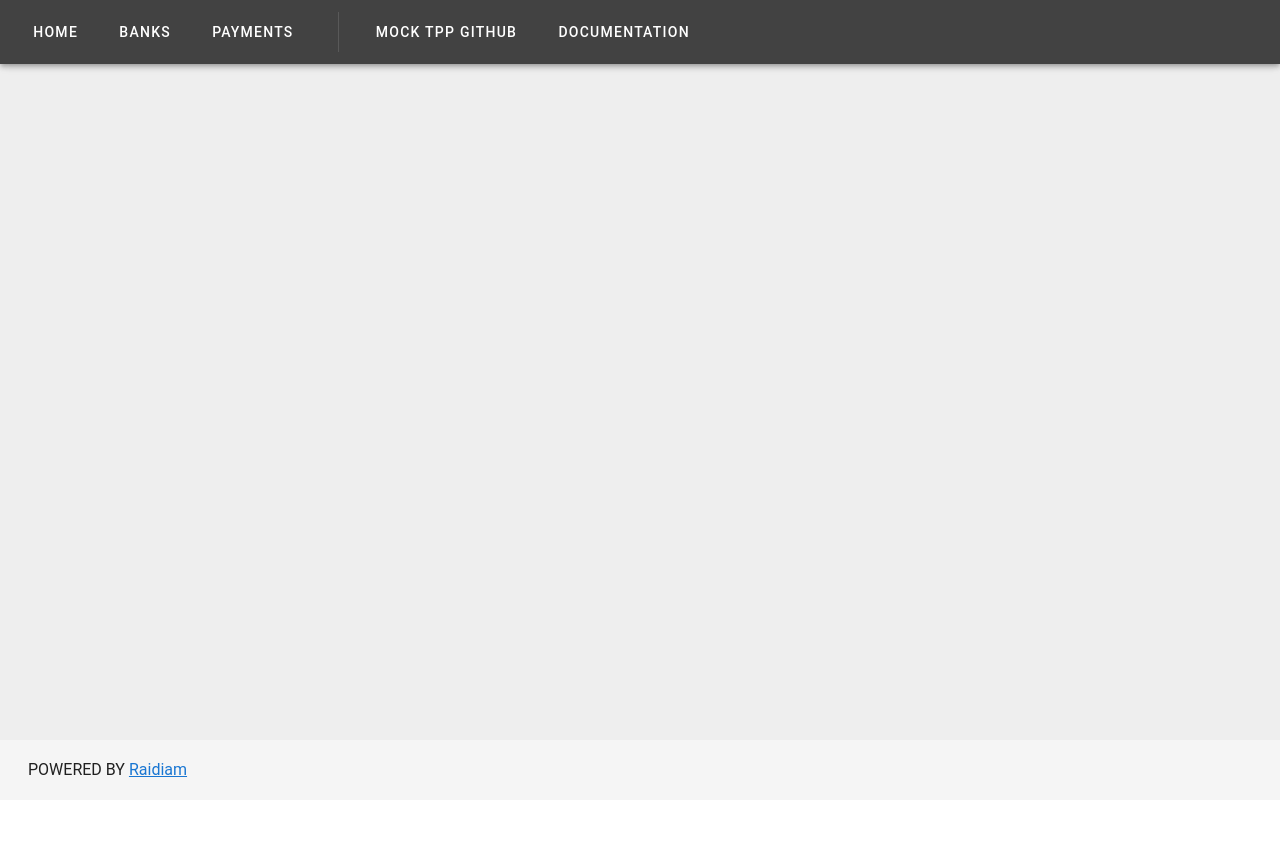
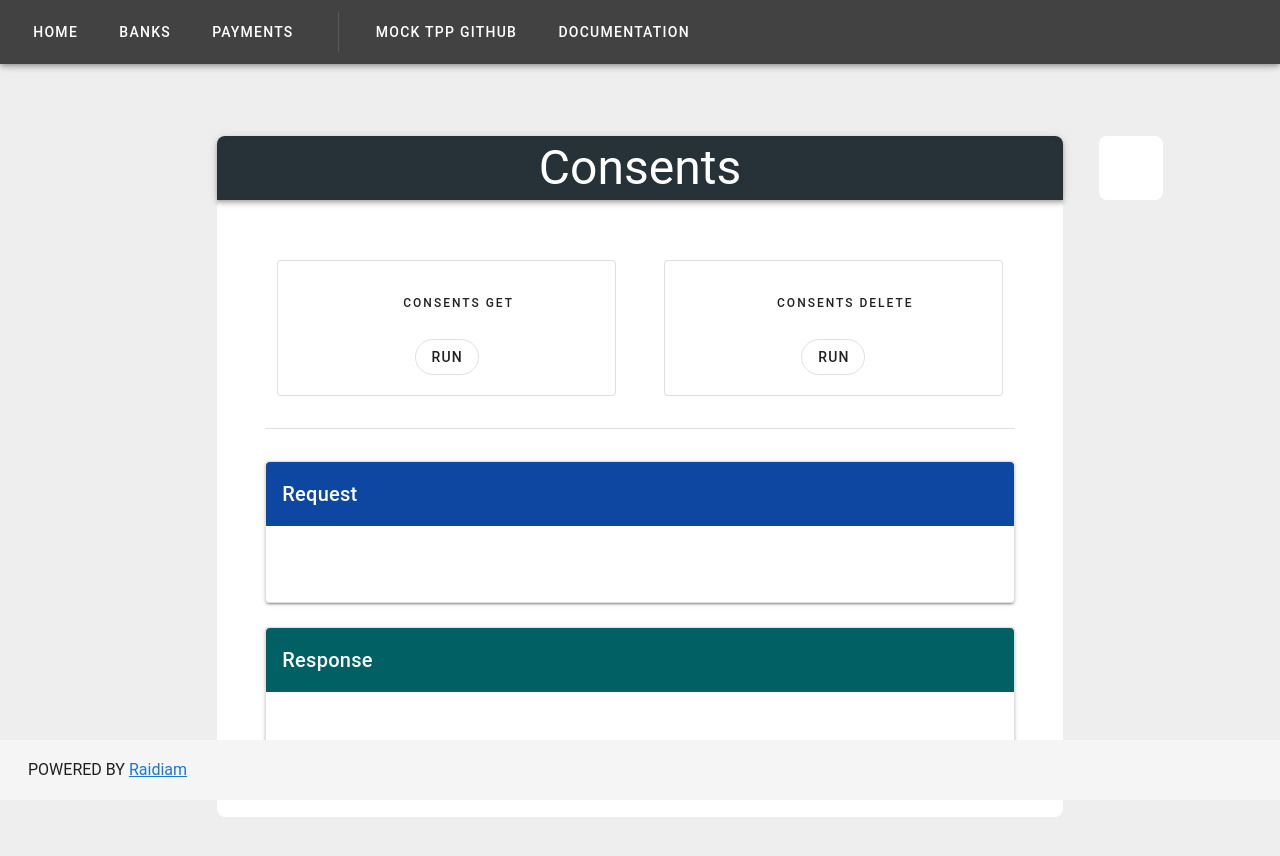
Before and after one commit to OpenBanking-Brasil/applications-exemplo, a Vue app in the folder tpp-payments-client/: page /consents in a window 1280 px wide. Shown: the top 856 px of the page. Before the commit the page ends 800 px from the top, so only its background shows below. Built offline with nearby package versions, Linux system fonts and the light colour scheme; the HTML template or start-up script is replaced by a standard one.

Commit message:
OCI-976 created a consents api page allowing for GET and DELETE calls

```diff
--- a/tpp-payments-client/index.js
+++ b/tpp-payments-client/index.js
@@ -38,6 +38,7 @@ const config = require("./config");
   const unarrangedAccountsOverdraftRoutes = require("./routes/unarranged-accounts-overdraft.js");
   const paymentsRoutes = require("./routes/payments.js");
   const consentRoutes = require("./routes/consent.js");
+  const consentsRoutes = require("./routes/consents.js");
 
   app.use(cors({ credentials: true, origin: "https://tpp.localhost:8080" }));
 
@@ -786,4 +787,6 @@ const config = require("./config");
   app.use(invoiceFinancingsRoutes);
 
   app.use(unarrangedAccountsOverdraftRoutes);
+
+  app.use(consentsRoutes);
 })();
--- a/tpp-payments-client/src/router/index.js
+++ b/tpp-payments-client/src/router/index.js
@@ -17,6 +17,7 @@ import LoansMenu from "../views/LoansMenu.vue";
 import FinancingsMenu from "../views/FinancingsMenu.vue";
 import InvoiceFinancings from "../views/InvoiceFinancings.vue";
 import UnarrangedAccountsOverdraft from "../views/UnarrangedAccountsOverdraft.vue";
+import ConsentsApi from "../views/ConsentsApi.vue";
 
 Vue.use(VueRouter);
 
@@ -106,6 +107,11 @@ const routes = [
     name: "unarranged-accounts-overdraft",
     component: UnarrangedAccountsOverdraft,
   },
+  {
+    path: "/consents",
+    name: "consents",
+    component: ConsentsApi,
+  },
 ];
 
 const router = new VueRouter({
--- a/tpp-payments-client/src/store/modules/mock-tpp.js
+++ b/tpp-payments-client/src/store/modules/mock-tpp.js
@@ -4,6 +4,7 @@ const state = {
   registrationAccessToken: "",
   scopes: "",
   cadastroOption: "",
+  consentId: "",
   consents: [
     {
       id: 1,
@@ -280,6 +281,7 @@ const getters = {
   clientID: (state) => state.clientID,
   registrationAccessToken: (state) => state.registrationAccessToken,
   ApiOption: (state) => state.ApiOption,
+  consentId: (state) => state.consentId,
 };
 
 const actions = {
@@ -291,6 +293,9 @@ const actions = {
   },
   setApiOption({ commit }, ApiOption) {
     commit("setTheApiOption", ApiOption);
+  },
+  setConsentId({ commit }, consentId) {
+    commit("setTheConsentId", consentId);
   }
 };
 
@@ -301,7 +306,8 @@ const mutations = {
   setSelectedCadastroOption: (state, cadastroOption) =>
     (state.cadastroOption = cadastroOption),
   setTheScopes: (state, scopes) => (state.scopes = scopes),
-  setTheApiOption: (state, ApiOption) => (state.ApiOption = ApiOption)
+  setTheApiOption: (state, ApiOption) => (state.ApiOption = ApiOption),
+  setTheConsentId: (state, consentId) => (state.consentId = consentId)
 };
 
 export default {
--- a/tpp-payments-client/src/views/ConsentResponseMenu.vue
+++ b/tpp-payments-client/src/views/ConsentResponseMenu.vue
@@ -301,6 +301,13 @@
             >
               5. Resources
             </v-btn>
+            <v-btn
+              color="primary"
+              class="ma-3 mt-5"
+              @click="$router.push('consents')"
+            >
+              6. Consents
+            </v-btn>
           </v-container>
         </v-sheet>
       </v-col>
@@ -353,11 +360,12 @@ export default {
       consentsArr: [],
       selectedCreditOperation: "",
       creditOperationRules: [(v) => !!v || "please select a credit operation"],
+      consentId: "",
     };
   },
 
   methods: {
-    ...mapActions(["setCadastroOption"]),
+    ...mapActions(["setCadastroOption", "setConsentId"]),
     getConsentInfo(consentData) {
       this.grantedConsentsCategory = consentData.category;
       this.consentsArr = consentData.permissionsArray;
@@ -418,6 +426,7 @@ export default {
       this.requestData = response.data.requestData;
       this.grantedConsents = response.data.permissionsData;
       this.consentReqObj = response.data.consentReqObj;
+      this.consentId = response.data.consent.data.consentId;
 
       let cadastroOption;
       this.grantedConsents.forEach((grantedConsent) => {
@@ -429,6 +438,7 @@ export default {
       });
 
       this.setCadastroOption(cadastroOption);
+      this.setConsentId(this.consentId);
 
       let formatedConsents = [];
       for (let consent of this.grantedConsents) {
--- /dev/null
+++ b/tpp-payments-client/src/views/ConsentsApi.vue
@@ -0,0 +1,135 @@
+<template>
+  <v-main class="consent-menu">
+    <v-row>
+      <v-col cols="12" sm="2"> </v-col>
+      <v-col cols="12" sm="8">
+        <SheetAppBar header="Consents" />
+
+        <v-sheet min-height="70vh" rounded="lg">
+          <v-container class="pa-md-12">
+            <v-row>
+              <v-col cols="12" sm="6">
+                <CardComponent
+                  title="Consents GET"
+                  :fullPath="`/open-banking/consents/${ApiVersion}/consents/{consentId}`"
+                  :resourceId="consentId"
+                  :displayTextField="false"
+                  btnText="RUN"
+                  @fetch-data="fetchConsentData"
+                />
+              </v-col>
+              <v-col cols="12" sm="6">
+                <CardComponent
+                  title="Consents DELETE"
+                  :fullPath="`/open-banking/consents/${ApiVersion}/consents/{consentId}`"
+                  :resourceId="consentId"
+                  :displayTextField="false"
+                  btnText="RUN"
+                  @fetch-data="deleteConsent"
+                />
+              </v-col>
+            </v-row>
+            <v-divider class="mt-5 mb-8"></v-divider>
+            <v-row>
+              <v-col cols="12" sm="12">
+                <v-card elevation="2" outlined>
+                  <v-card-title class="white--text blue darken-4"
+                    >Request</v-card-title
+                  >
+                  <v-card-text>
+                    <pre class="pt-4" style="overflow: auto">
+                        {{ consentsRequestData }}
+                    </pre>
+                  </v-card-text>
+                </v-card>
+              </v-col>
+            </v-row>
+            <v-row>
+              <v-col cols="12" sm="12">
+                <v-card elevation="2" outlined>
+                  <v-card-title :class="resBannerStyle">Response</v-card-title>
+                  <v-card-text>
+                    <pre class="pt-4" style="overflow: auto">
+                        {{ consentsDataResponse }}
+                    </pre>
+                  </v-card-text>
+                </v-card>
+              </v-col>
+            </v-row>
+          </v-container>
+        </v-sheet>
+      </v-col>
+      <v-col cols="12" sm="2">
+        <BackButton path="consent-response-menu" />
+      </v-col>
+    </v-row>
+  </v-main>
+</template>
+
+<script>
+// @ is an alias to /src
+import SheetAppBar from "@/components/GeneralAppComponents/SheetAppBar.vue";
+import CardComponent from "@/components/GeneralAppComponents/CardComponent.vue";
+import BackButton from "@/components/GeneralAppComponents/BackButton.vue";
+import axios from "../util/axios.js";
+import { mapGetters } from "vuex";
+
+export default {
+  name: "ConsentsApiMenu",
+  components: {
+    SheetAppBar,
+    CardComponent,
+    BackButton,
+  },
+  data() {
+    return {
+      ApiVersion: "",
+      resBannerStyle: "white--text cyan darken-4",
+      consentsRequestData: "",
+      consentsDataResponse: "",
+    };
+  },
+  computed: {
+    ...mapGetters(["ApiOption", "consentId"])
+  },
+  created() {
+    const optionWords = this.ApiOption.split("-");
+    this.ApiVersion = optionWords[optionWords.length - 1];
+  },
+  methods: {
+    async fetchConsentData() {
+      try {
+        const response = await axios.get(`consents/${this.consentId}`, { withCredentials: true });
+        if (response.status == 200) {
+          this.consentsRequestData = response.data.requestData;
+          this.consentsDataResponse = response.data.responseData;
+          this.resBannerStyle = "white--text cyan darken-4";
+        }
+      } catch (error) {
+        if (error.response.status != 200) {
+          this.consentsRequestData = error.response.data.requestData;
+          this.consentsDataResponse = error.response.data.responseData;
+          this.resBannerStyle = "white--text red darken-1";
+        }
+      }
+    },
+
+    async deleteConsent() {
+      try {
+        const response = await axios.delete(`consents/${this.consentId}`, { withCredentials: true });
+        if (response.status == 204) {
+          this.consentsRequestData = `${this.consentId} deleted succesfully`;
+          this.consentsDataResponse = "";
+          this.resBannerStyle = "white--text cyan darken-4";
+        }
+      } catch (error) {
+        if (error.response.status != 204) {
+          this.consentsRequestData = error.response.data.requestData;
+          this.consentsDataResponse = error.response.data.responseData;
+          this.resBannerStyle = "white--text red darken-1";
+        }
+      }
+    },
+  },
+};
+</script>
```
Also changed, not shown: tpp-payments-client/routes/consents.js (added, +37 -0 lines), tpp-payments-client/utils/helpers.js (+8 -3 lines).
